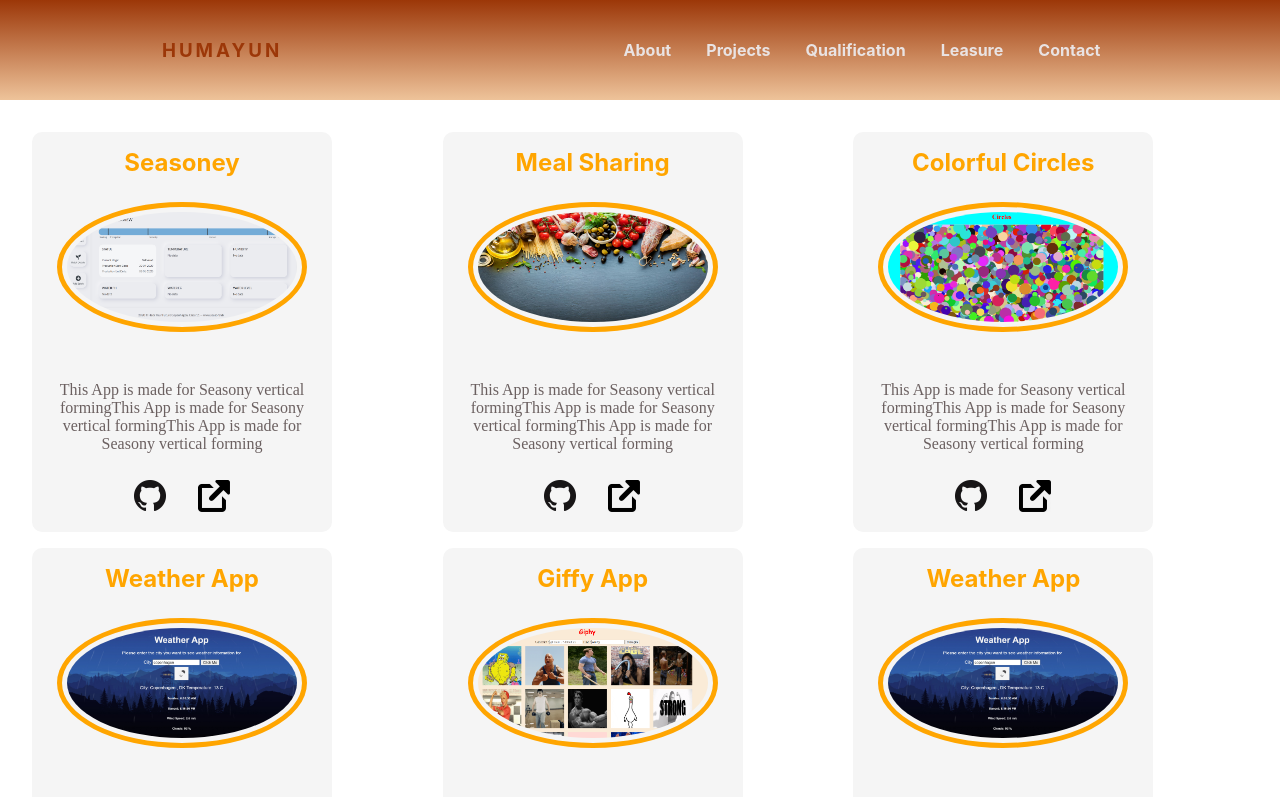
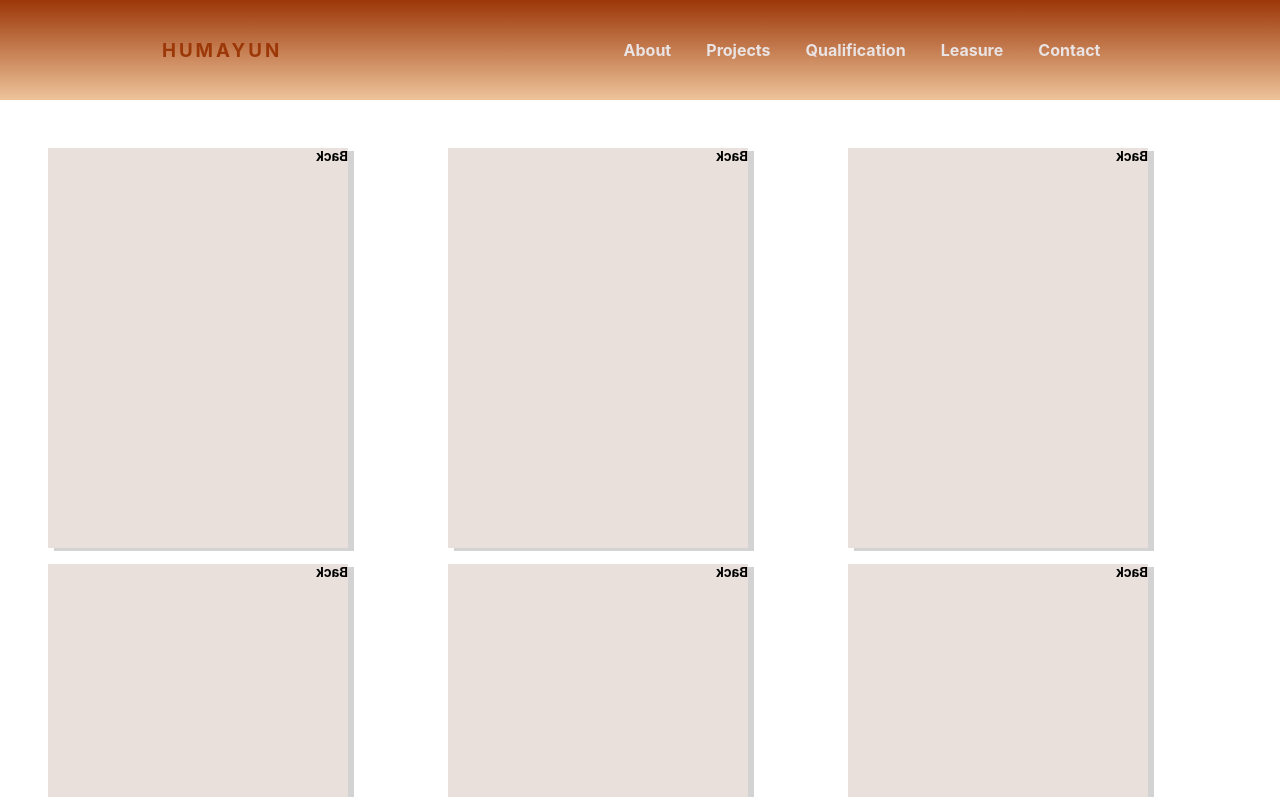
Before and after one commit to humayunadilshahzad/humayunadilshahzad.github.io, a React (Create React App) app: page /projects in a window 1280 px wide. Shown: the top 797 px of the page. Built offline with nearby package versions, Linux system fonts and the light colour scheme.

Commit message:
projects page and css changed to show cardfiliping animation

```diff
--- a/src/pages/projects/projects.css
+++ b/src/pages/projects/projects.css
@@ -3,8 +3,39 @@
     grid-template-columns: repeat(auto-fit,minmax(300px,1fr));
     grid-gap: 1rem;
     grid-auto-flow: dense;
-    padding: 2rem;
+    padding: 3rem;
+    /* height: 500px; */
     /*justify-content: space-around;
     padding: 50px;
      flex-wrap:wrap; */
 }
+.card-container{
+    width:300px;
+    height:400px;
+
+}
+.card{
+    width: 100%;
+    height: 100%;
+    transition: 1s ease-in-out;
+    transform-style: preserve-3d ;
+    box-shadow: 6px 3px lightgrey;
+
+}
+
+.card-container:hover .card {
+    transform: rotateY(180deg);
+}
+.card figure{
+    width: 100%;
+    height: 100%;
+    position: absolute;
+    margin:0;
+}
+.card .front{
+
+}
+.card .back{
+    transform: rotateY(180deg);
+    background-color: rgb(233, 223, 219);
+}
--- a/src/pages/projects/projects.js
+++ b/src/pages/projects/projects.js
@@ -57,8 +57,23 @@ const proj =[
 function Projects() {
   return (
       <div className='projects'>
+
+
+
         {proj.map(p=>
-            <Project  title={p.title} pic={p.pic} gitResourceLink={p.githubSourceLink} liveLink={p.webLink} about={p.about}/>
+          <div className='card-container'>
+            <div className='card'>
+
+                  <figure className='front'>
+                    <Project  title={p.title} pic={p.pic} gitResourceLink={p.githubSourceLink} liveLink={p.webLink} about={p.about}/>
+                  </figure>
+
+                  <figure className='back'>
+                     <h5>Back</h5>
+                  </figure>
+
+            </div>
+          </div>
         )}
     </div>
   );
@@ -66,3 +81,50 @@ function Projects() {
 
 
 export default Projects;
+
+
+//ORIGINAL WORKINF COMPONENT CAN BE COPY PASTED BACK JUST IN CASE
+
+// function Projects() {
+//   return (
+//       <div className='projects'>
+//         {proj.map(p=>
+//             <Project  title={p.title} pic={p.pic} gitResourceLink={p.githubSourceLink} liveLink={p.webLink} about={p.about}/>
+//         )}
+//     </div>
+//   );
+// }
+
+///////////////////////////////////////////////////////////////////
+
+
+    // <div className='projects'>
+
+    //     <div  className='container'>
+    //         <div className='card'>
+    //           {
+    //           proj.map(p=>
+    //           <Project className='front' title={p.title} pic={p.pic} gitResourceLink={p.githubSourceLink} liveLink={p.webLink} about={p.about}/>
+    //           )}
+    //         </div>
+    //         <div className='back'>Back</div>
+    //     </div>
+
+
+    // </div>
+
+
+
+//     <div className='projects'>
+
+//     <div className='container'>
+//         <div className='card'>
+//            <div className='front'></div>
+//            <div className='back'></div>
+//         </div>
+//     </div>
+
+//     {proj.map(p=>
+//         <Project  title={p.title} pic={p.pic} gitResourceLink={p.githubSourceLink} liveLink={p.webLink} about={p.about}/>
+//     )}
+// </div>
```
